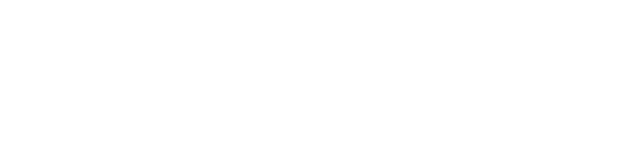
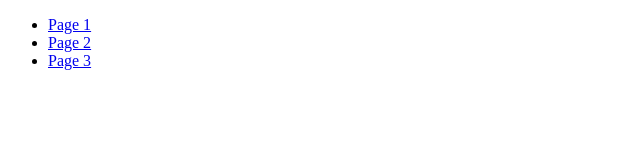
Before and after one commit to naira-othman-tamer/VersionControl-Project, a plain HTML site: page index.html in a window 1280 px wide. Shown: the whole page, without its empty margins (0-640 px from the left). Drawn offline with Linux system fonts and the light colour scheme.

Commit message:
Add u list

```diff
--- a/index.html
+++ b/index.html
@@ -8,7 +8,11 @@
 </head>
 
 <body>
-
+  <ul>
+    <li><a href="page1.html">Page 1</a></li>
+    <li><a href="page2.html">Page 2</a></li>
+    <li><a href="page3.html">Page 3</a></li>
+  </ul>
 </body>
 
 </html>
```
